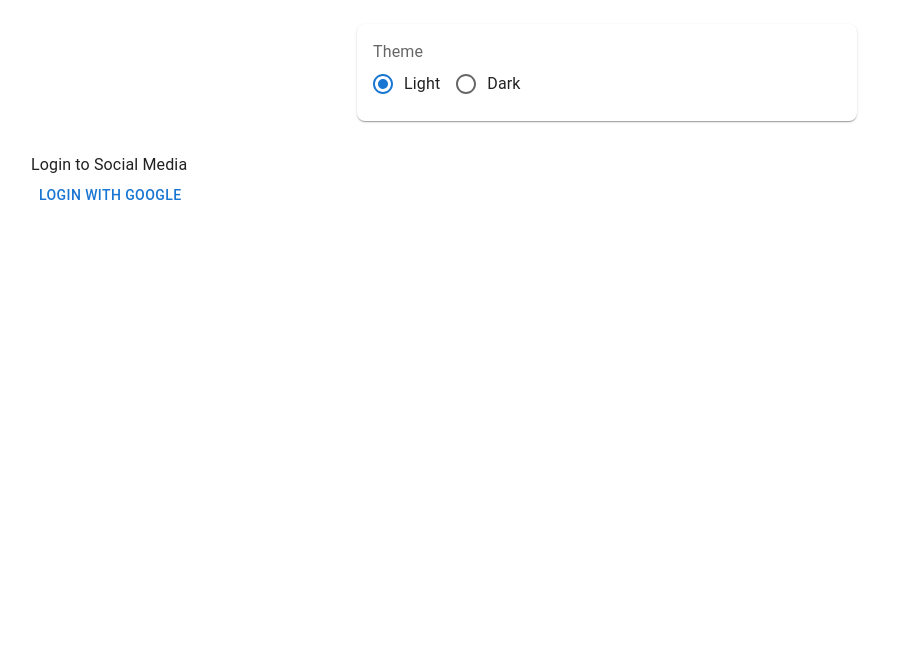
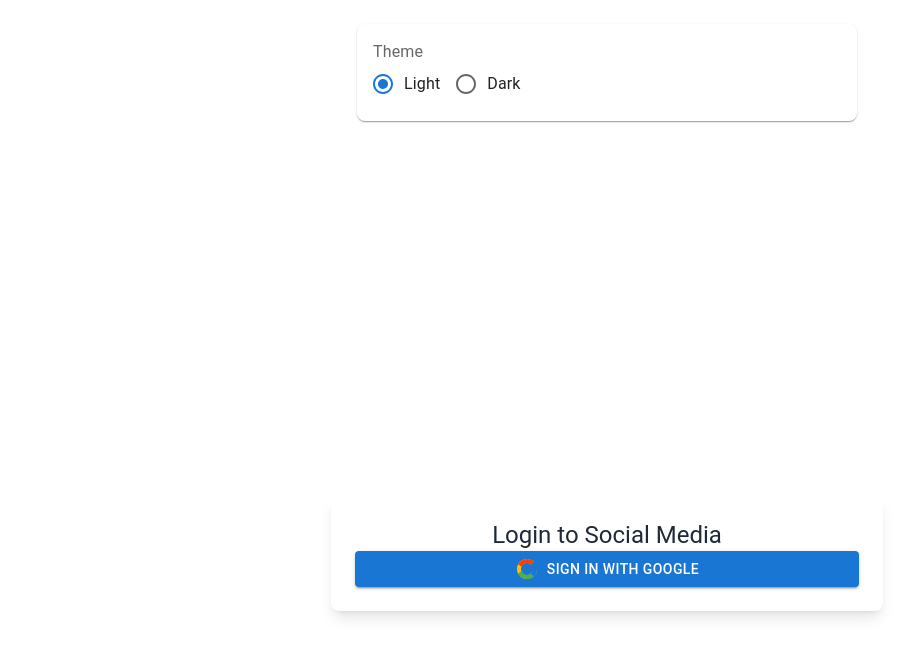
Before and after one commit to anandspaces/react-socialmedia, a React (Vite) app: page /login in a window 1280 px wide. Shown: the top 656 px of the page, without its empty margins (33-945 px from the left). Built offline with nearby package versions, Linux system fonts and the light colour scheme; no server answers.

Commit message:
improved styles

```diff
--- a/src/pages/Login.jsx
+++ b/src/pages/Login.jsx
@@ -1,19 +1,18 @@
-// src/pages/Login.jsx
 import { useState } from 'react';
 import { useNavigate } from 'react-router-dom';
 import { auth, googleAuthProvider } from '../firebase';
 import { signInWithPopup } from 'firebase/auth';
-import { Button, Container } from '@mui/material';
+import { Button, Container, Typography, Box, Alert } from '@mui/material';
+import { FcGoogle } from 'react-icons/fc';
 
-const Login = () => {
+function Login() {
   const [error, setError] = useState(null);
   const navigate = useNavigate();
 
   const handleGoogleLogin = async () => {
     try {
-      const result = await signInWithPopup(auth, googleAuthProvider);
-      // On successful login, navigate to the home page
-      navigate('/home');
+      await signInWithPopup(auth, googleAuthProvider);
+      navigate('/home'); // Redirect after successful login
     } catch (error) {
       setError(error.message);
       console.error('Error during Google login:', error);
@@ -21,12 +20,30 @@ const Login = () => {
   };
 
   return (
-    <Container>
-      <h1>Login to Social Media</h1>
-      {error && <p style={{ color: 'red' }}>{error}</p>}
-      <Button onClick={handleGoogleLogin}>Login with Google</Button>
+    <Container maxWidth="sm" className="flex items-center justify-center min-h-screen">
+      <Box className="w-full p-6 bg-white shadow-lg rounded-lg text-center">
+        <Typography variant="h5" className="font-semibold text-gray-800">
+          Login to Social Media
+        </Typography>
+
+        {error && (
+          <Alert severity="error" className="mt-3">
+            {error}
+          </Alert>
+        )}
+
+        <Button
+          onClick={handleGoogleLogin}
+          variant="contained"
+          fullWidth
+          className="mt-5 bg-blue-600 hover:bg-blue-700 text-white py-3 flex items-center justify-center gap-2"
+        >
+          <FcGoogle size={24} />
+          Sign in with Google
+        </Button>
+      </Box>
     </Container>
   );
-};
+}
 
 export default Login;
```
